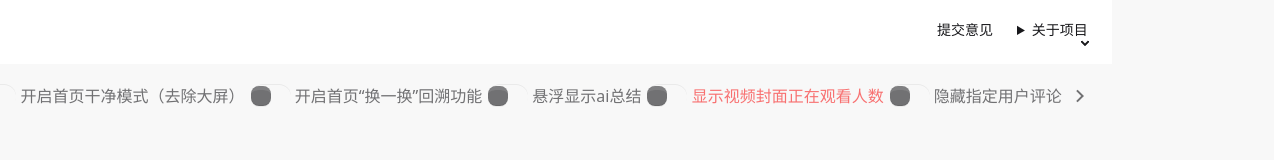
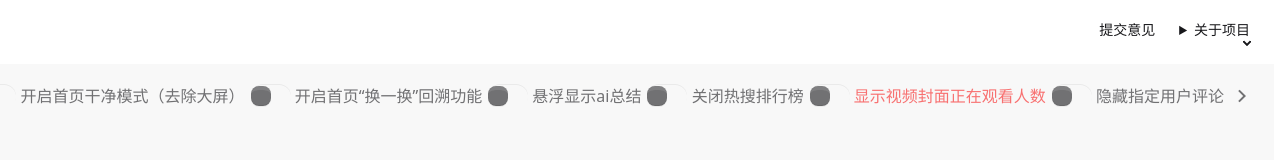
Before and after one commit to 0xlau/biliplus, a browser extension: page settings/settings.html in a window 1280 px wide. Shown: the full height of the page, 156-1430 px from the left, 1274 px wide, since content can reach past the window. Drawn offline with nearby package versions, Linux system fonts and the light colour scheme.

Commit message:
feat: Hide Bilibili hot searches in the search box

```diff
--- a/css/global.css
+++ b/css/global.css
@@ -8,3 +8,6 @@
   opacity: 0;
   top: 200px;
 }
+.biliplus-hide-hot-search-list .trending {
+  display: none;
+}
--- a/settings/settings.html
+++ b/settings/settings.html
@@ -94,6 +94,14 @@
           />
         </label>
         <label class="label cursor-pointer">
+          <span class="label-text">关闭热搜排行榜</span>
+          <input
+            type="checkbox"
+            class="toggle"
+            data-key="hide-hot-search-list"
+          />
+        </label>
+        <label class="label cursor-pointer">
           <div
             class="tooltip tooltip-right tooltip-error"
             data-tip="谨慎使用！"
```
Also changed, not shown: scripts/hide-hot-search-list.js (added, +9 -0 lines), manifest.json.
